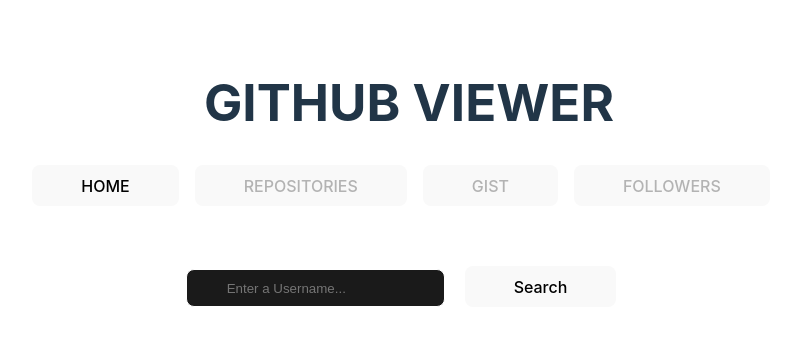
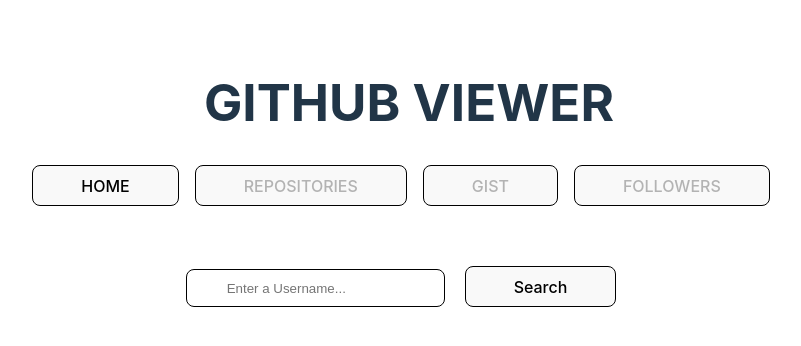
Before and after one commit to singh-ritu/GitHub_Demo, a React (Vite) app: page / in a window 1280 px wide. Shown: the top 346 px of the page, without its empty margins (231-1032 px from the left). Built offline with nearby package versions, Linux system fonts and the light colour scheme.

Commit message:
fix: input is altered

```diff
--- a/src/index.css
+++ b/src/index.css
@@ -58,16 +58,17 @@ button:focus-visible {
   }
   button {
     background-color: #f9f9f9;
+    border: 1px solid black;
   }
 }
 .search-user input {
   padding: 0.8em 3em;
-  border: 1px solid white;
+  border: 1px solid black;
   outline: 0;
   border-radius: 8px;
   margin-right: 20px;
   cursor: pointer;
-  background-color: #1a1a1a;
+  background-color: white;
 }
 .buttons {
   display: flex;
```
Also changed, not shown: src/App.jsx (+0 -37 lines), 1 other file (tests, documents, lock files or other folders).
